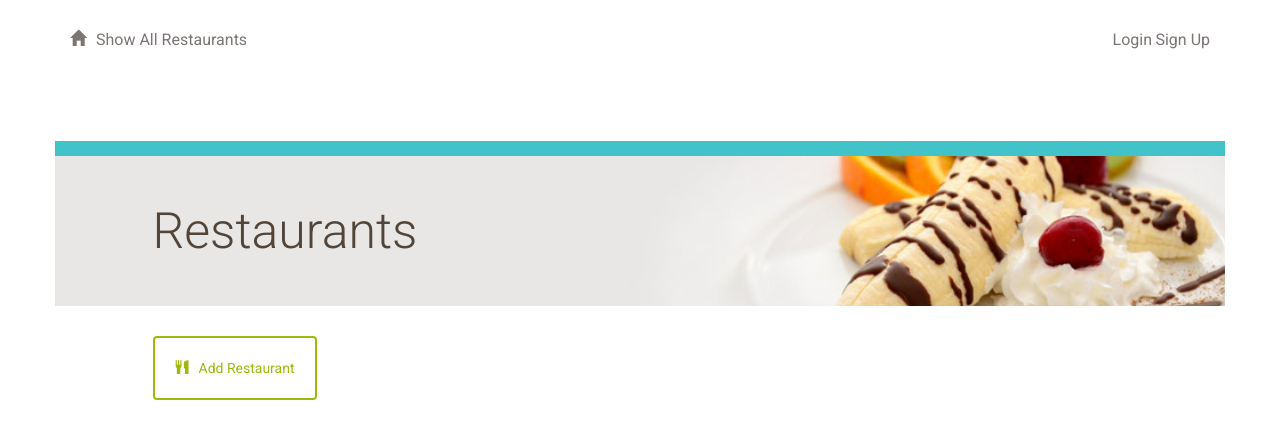
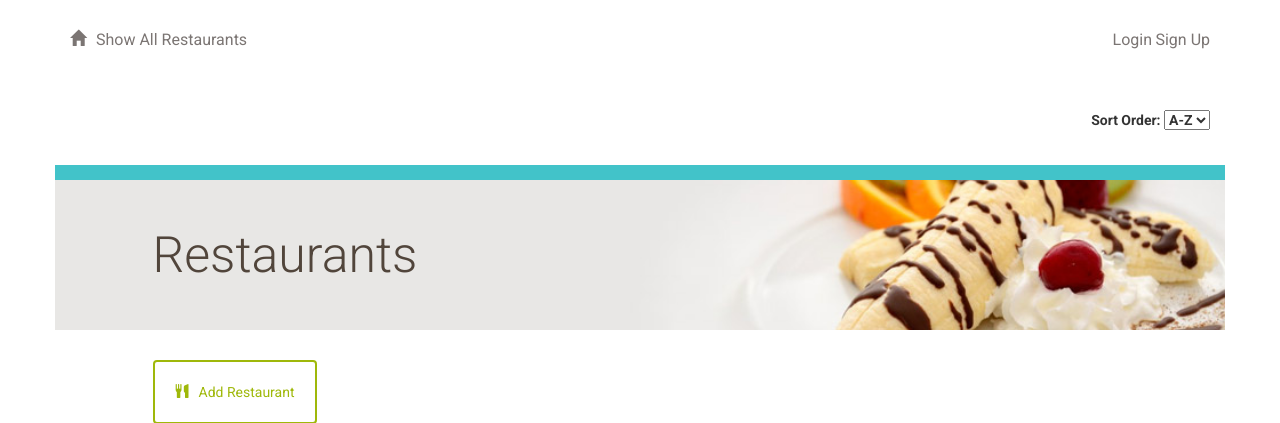
Before and after one commit to MQCOMP3310-2023/comp3310assignment2-comp3310-cyberbois, a Flask app: page / in a window 1280 px wide. Shown: the top 423 px of the page. Run offline with Flask 3, Linux system fonts and the light colour scheme; data that the repository does not hold is empty; some libraries are stand-ins or nearby versions.

Commit message:
added functionality - sort restaurant from A-Z to Z-A

```diff
--- a/project/json.py
+++ b/project/json.py
@@ -9,14 +9,16 @@ json = Blueprint('json', __name__)
 #JSON APIs to view Restaurant Information
 @json.route('/restaurant/<restaurant_id>/menu/JSON')
 def restaurant_menu_json(restaurant_id):
-    items = db.session.execute(text('select * from menu_item where restaurant_id = ' + str(restaurant_id)))
+    query = text('SELECT * FROM menu_item WHERE restaurant_id = :restaurant_id')
+    items = db.session.execute(query, {'restaurant_id': restaurant_id})
     items_list = [ i._asdict() for i in items ]
     return pyjs.dumps(items_list)
 
 
 @json.route('/restaurant/<restaurant_id>/menu/<int:menu_id>/JSON')
 def menu_item_json(restaurant_id, menu_id):
-    menu_item = db.session.execute(text('select * from menu_item where id = ' + str(menu_id) + ' limit 1'))
+    query = text('SELECT * FROM menu_item WHERE id = :menu_id LIMIT 1')
+    menu_item = db.session.execute(query, {'menu_id': menu_id}).fetchone()
     items_list = [ i._asdict() for i in menu_item ]
     return pyjs.dumps(items_list)
 
--- a/project/main.py
+++ b/project/main.py
@@ -2,7 +2,7 @@ from flask import Blueprint, render_template, request, flash, redirect, url_for
 from project.models import User
 from .models import Restaurant, MenuItem
 from flask_login import login_required, current_user
-from sqlalchemy import asc
+from sqlalchemy import asc, desc
 from . import db
 
 main = Blueprint('main', __name__)
@@ -10,13 +10,15 @@ show_all = 'main.show_restaurants'
 show_menu_all = 'main.show_menu'
 
 # Show all restaurants
-
-
 @main.route('/')
 @main.route('/restaurant/')
 def show_restaurants():
-    restaurants = db.session.query(Restaurant).order_by(asc(Restaurant.name))
-    return render_template('restaurants.html', restaurants=restaurants)
+    sort_order = request.args.get('sort_order')
+    if sort_order == 'Z-A':
+        restaurants = db.session.query(Restaurant).order_by(desc(Restaurant.name))
+    else:
+        restaurants = db.session.query(Restaurant).order_by(asc(Restaurant.name))
+    return render_template('restaurants.html', restaurants=restaurants, sort_order=sort_order)
 
 # Create a new restaurant
 
--- a/project/templates/restaurants.html
+++ b/project/templates/restaurants.html
@@ -4,6 +4,13 @@
 <div class="row top-menu">
     <div class="col-md-10"></div>
     <div class="col-md-2 text-right">
+        <form id="sort-form" action="{{ url_for('main.show_restaurants') }}" method="GET">
+            <label for="sort-order">Sort Order:</label>
+            <select id="sort-order" name="sort_order" onchange="document.getElementById('sort-form').submit()">
+                <option value="A-Z" {% if sort_order == 'A-Z' %}selected{% endif %}>A-Z</option>
+                <option value="Z-A" {% if sort_order == 'Z-A' %}selected{% endif %}>Z-A</option>
+            </select>
+        </form>
     </div>
 </div>
 <div class="row divider blue">
@@ -16,24 +23,22 @@
     </div>
 </div>
 
-<div class = 'flash'>
+<div class="flash">
     {% with messages = get_flashed_messages() %}
     {% if messages %}
-
     <ul>
         {% for message in messages %}
-            <li> <strong> {{ message }} </strong> </li>
+        <li><strong>{{ message }}</strong></li>
         {% endfor %}
     </ul>
     {% endif %}
     {% endwith %}
-
 </div>
 
 <div class="row padding-top padding-bottom">
     <div class="col-md-1"></div>
     <div class="col-md-10 padding-none">
-			<a href="{{url_for('main.new_restaurant')}}">
+        <a href="{{ url_for('main.new_restaurant') }}">
             <button class="btn btn-default" id="new-restaurant">
                 <span class="glyphicon glyphicon-cutlery" aria-hidden="true"></span>Add Restaurant
             </button>
@@ -42,11 +47,11 @@
     <div class="col-md-1"></div>
 </div>
 {% for restaurant in restaurants %}
-		<a href = "{{url_for('main.show_menu', restaurant_id = restaurant.id)}}">
+<a href="{{ url_for('main.show_menu', restaurant_id=restaurant.id) }}">
     <div class="row">
         <div class="col-md-1"></div>
         <div class="col-md-10 restaurant-list">
-						<h3>{{restaurant.name}}</h3>
+            <h3>{{ restaurant.name }}</h3>
         </div>
         <div class="col-md-1"></div>
     </div>
```
Lines whose indentation alone changed are shown as unchanged.
